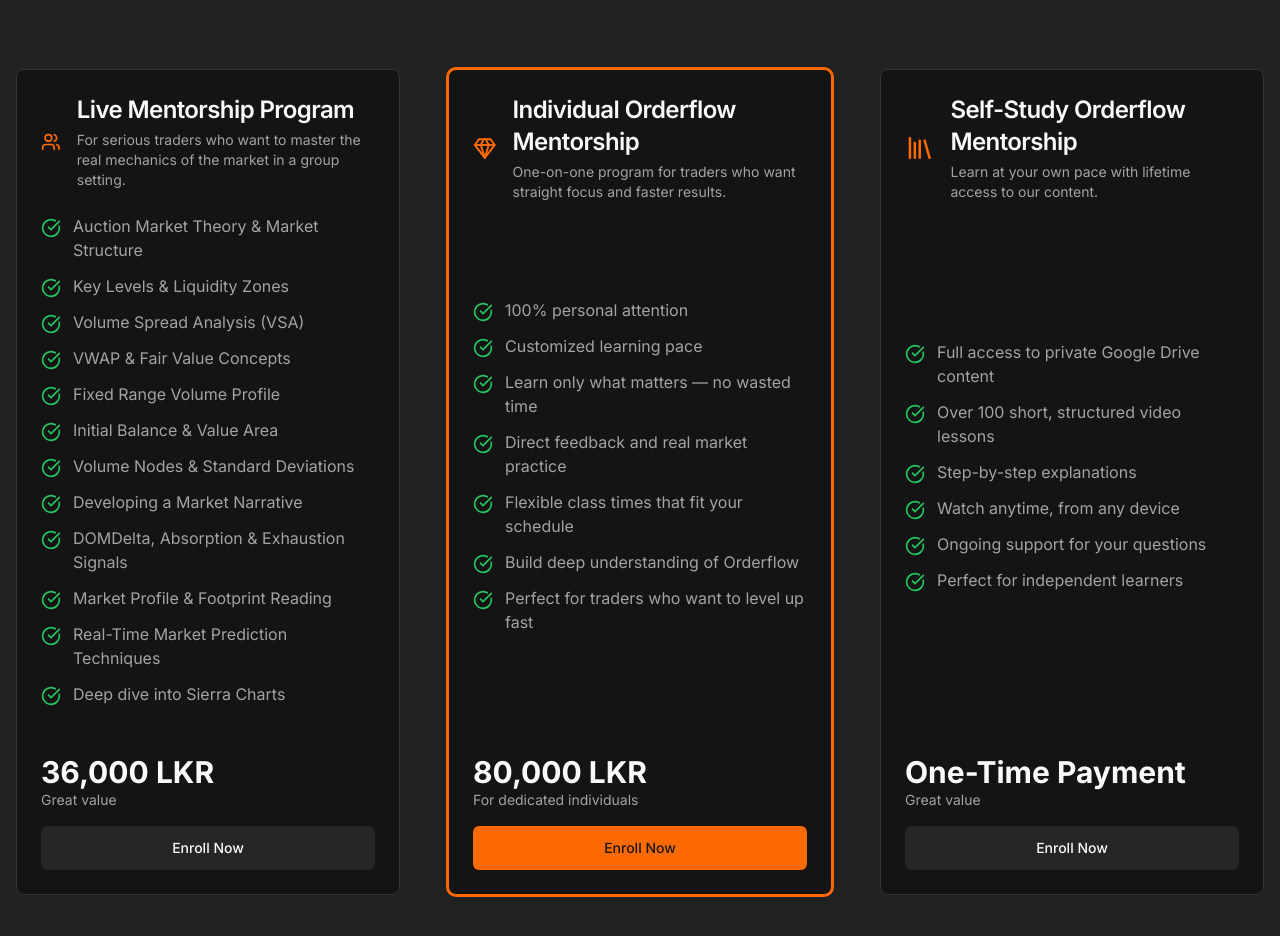
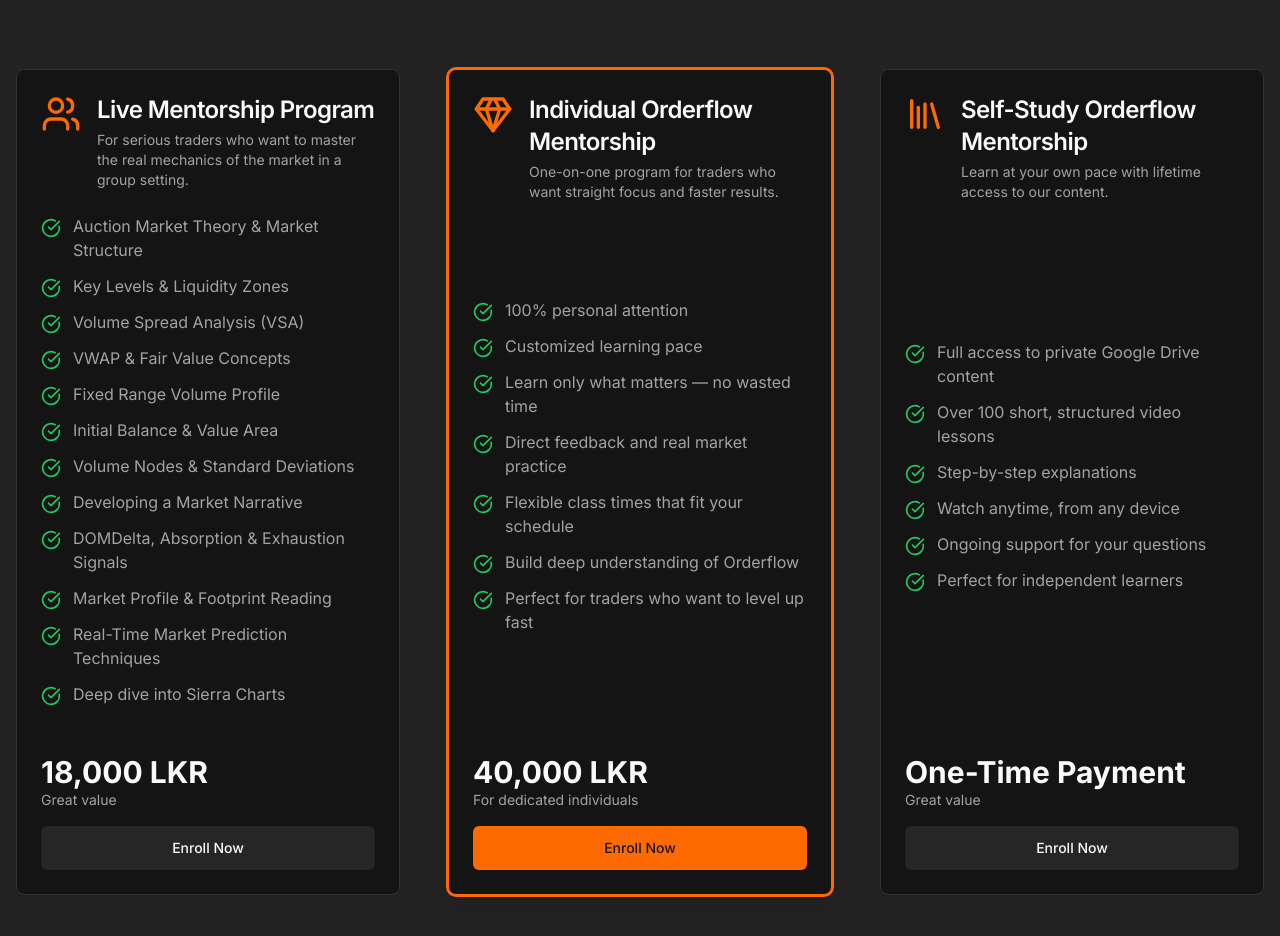
Before and after one commit to samithw/darktweb, a Next.js app: page / in a window 1280 px wide. Shown: the part 1000-1936 px from the top of the page. Built offline with nearby package versions, Linux system fonts and the light colour scheme.

Commit message:
ok, some changes on Mentorship section - Live Mentorship Program is 18,0

```diff
--- a/src/app/page.tsx
+++ b/src/app/page.tsx
@@ -43,7 +43,7 @@ const mentorships = [
     title: 'Live Mentorship Program',
     description:
       'For serious traders who want to master the real mechanics of the market in a group setting.',
-    price: '36,000 LKR',
+    price: '18,000 LKR',
     features: [
       'Auction Market Theory & Market Structure',
       'Key Levels & Liquidity Zones',
@@ -65,7 +65,7 @@ const mentorships = [
     title: 'Individual Orderflow Mentorship',
     description:
       'One-on-one program for traders who want straight focus and faster results.',
-    price: '80,000 LKR',
+    price: '40,000 LKR',
     features: [
       '100% personal attention',
       'Customized learning pace',
@@ -161,7 +161,7 @@ export default function Home() {
       email: "",
       message: "",
     },
-  })
+  });
 
   function onSubmit(values: z.infer<typeof formSchema>) {
     console.log(values)
@@ -223,8 +223,8 @@ export default function Home() {
               }`}
             >
               <CardHeader className="flex-grow">
-                <div className="flex items-center gap-4">
-                  <mentorship.icon className="h-10 w-10 text-primary" />
+                <div className="flex items-start gap-4">
+                  <mentorship.icon className="h-10 w-10 text-primary flex-shrink-0" />
                   <div>
                     <CardTitle className="text-2xl">{mentorship.title}</CardTitle>
                     <CardDescription className="mt-1">{mentorship.description}</CardDescription>
```
